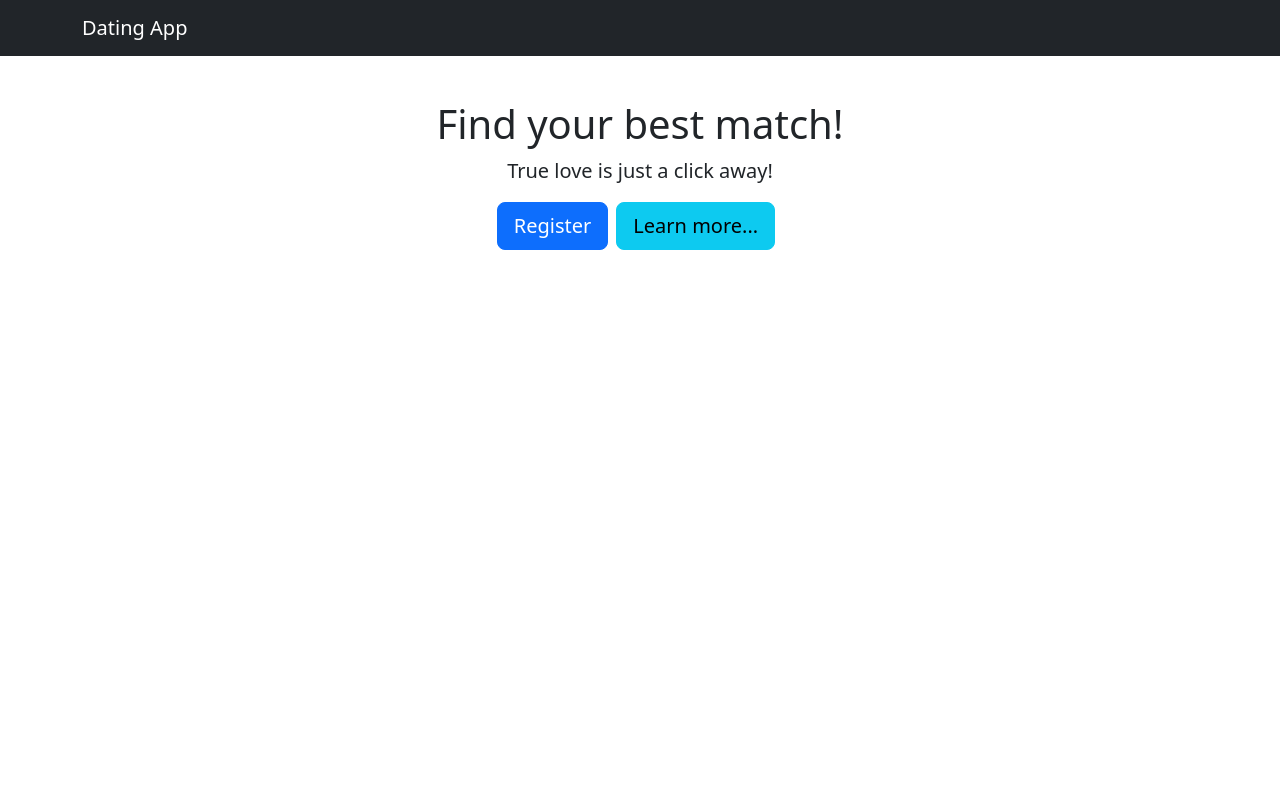
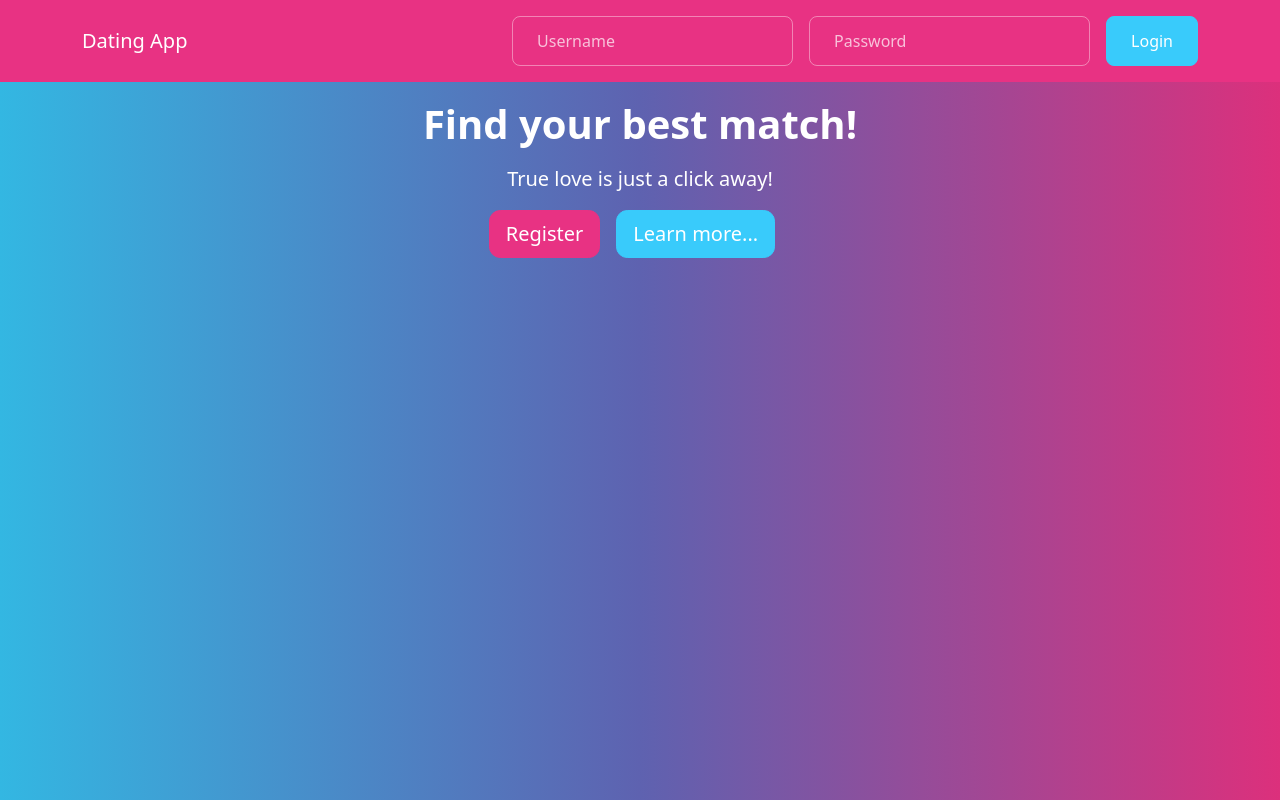
Before and after one commit to GMelchor/DatingApp, an Angular app in the folder client/: page / in a window 1280 px wide. Built offline with nearby package versions, Linux system fonts and the light colour scheme; no server answers.

Commit message:
Parcial 02 - Add Bootswatch theme

```diff
--- a/client/angular.json
+++ b/client/angular.json
@@ -27,7 +27,8 @@
             "styles": [
               "./node_modules/bootstrap/dist/css/bootstrap.min.css",
               "./node_modules/font-awesome/css/font-awesome.min.css",
-              "node_modules/ngx-toastr/toastr.css",
+              "./node_modules/bootswatch/dist/quartz/bootstrap.min.css",
+              "./node_modules/ngx-toastr/toastr.css",
               "src/styles.css"
             ],
             "scripts": []
--- a/client/package.json
+++ b/client/package.json
@@ -19,6 +19,7 @@
     "@angular/platform-browser-dynamic": "^17.3.0",
     "@angular/router": "^17.3.0",
     "bootstrap": "^5.3.3",
+    "bootswatch": "^5.3.3",
     "font-awesome": "^4.7.0",
     "ngx-bootstrap": "^12.0.0",
     "ngx-toastr": "^19.0.0",
--- a/client/src/app/nav/nav.component.html
+++ b/client/src/app/nav/nav.component.html
@@ -1,59 +1,39 @@
-<nav class="navbar navbar-expand-md navbar-dark fixed-top bg-dark">
+<nav class="navbar navbar-expand-md navbar-dark fixed-top bg-primary">
   <div class="container">
-    <a class="navbar-brand" routerLinnk="/">Dating App</a>
+      <a class="navbar-brand" routerLink="/" routerLinkActive="active">Dating App</a>
 
       <ul class="navbar-nav me-auto mb-2 mb-md-0">
-        @if (accountService.currentUser()){
+          @if (accountService.currentUser()) {
               <li class="nav-item">
-                <a routerLinnk="/members" routerLinkActive="active" class="nav-link"
-                >Matches</a
-                >
+                  <a routerLink="/members" routerLinkActive="active" class="nav-link">Matches</a>
               </li>
               <li class="nav-item">
-                <a routerLinnk="/lists" routerLinkActive="active" class="nav-link"
-                >Lists</a
-                >
+                  <a routerLink="/lists" routerLinkActive="active" class="nav-link">Lists</a>
               </li>
               <li class="nav-item">
-                <a routerLinnk="/messages" routerLinkActive="active" class="nav-link"
-                >Messages</a
-                >
+                  <a routerLink="/messages" routerLinkActive="active" class="nav-link">Messages</a>
               </li>
           }
       </ul>
 
-    @if (accountService.currentUser()){
+      @if (accountService.currentUser()) {
           <div dropdown class="dropdown">
-      <a dropdownToggle class="dropdown-toogle text-decoration-none"
-        >Welcome user</a
-      >
+              <a dropdownToggle class="dropdown-toogle text-light text-decoration-none">
+                  Welcome {{accountService.currentUser()?.username | titlecase}}
+              </a>
               <div *dropdownMenu class="dropdown-menu">
                   <a class="dropdown-item">Profile</a>
                   <div class="dropdown-divider"></div>
                   <a class="dropdown-item" (click)="logout()">Logout</a>
               </div>
           </div>
-    } @if(!accountService.currentUser){
-    <form
-      #loginForm="ngForm"
-      (ngSubmit)="login()"
-      class="d-flex"
-      autocomplete="off"
-    >
-      <input
-        name="username"
-        [(ngModel)]="model.username"
-        class="form-control me-2"
-        placeholder="Username"
-      />
-      <input
-        name="password"
-        [(ngModel)]="model.password"
-        class="form-control me-2"
-        placeholder="Password"
-        type="password"
-      />
-      <button class="btn btn-outline-success" type="submit">Login</button>
+      }
+
+      @if (!accountService.currentUser()) {
+          <form #loginForm="ngForm" (ngSubmit)="login()" class="d-flex" autocomplete="off">
+              <input name="username" [(ngModel)]="model.username" class="form-control me-2" placeholder="Username">
+              <input name="password" [(ngModel)]="model.password" class="form-control me-2" placeholder="Password" type="password">
+              <button class="btn btn-info" type="submit">Login</button>
           </form>
       }
   </div>
```
Also changed, not shown: client/src/app/nav/nav.component.ts (+5 -4 lines), 1 other file (tests, documents, lock files or other folders). Lines whose indentation alone changed are shown as unchanged.
